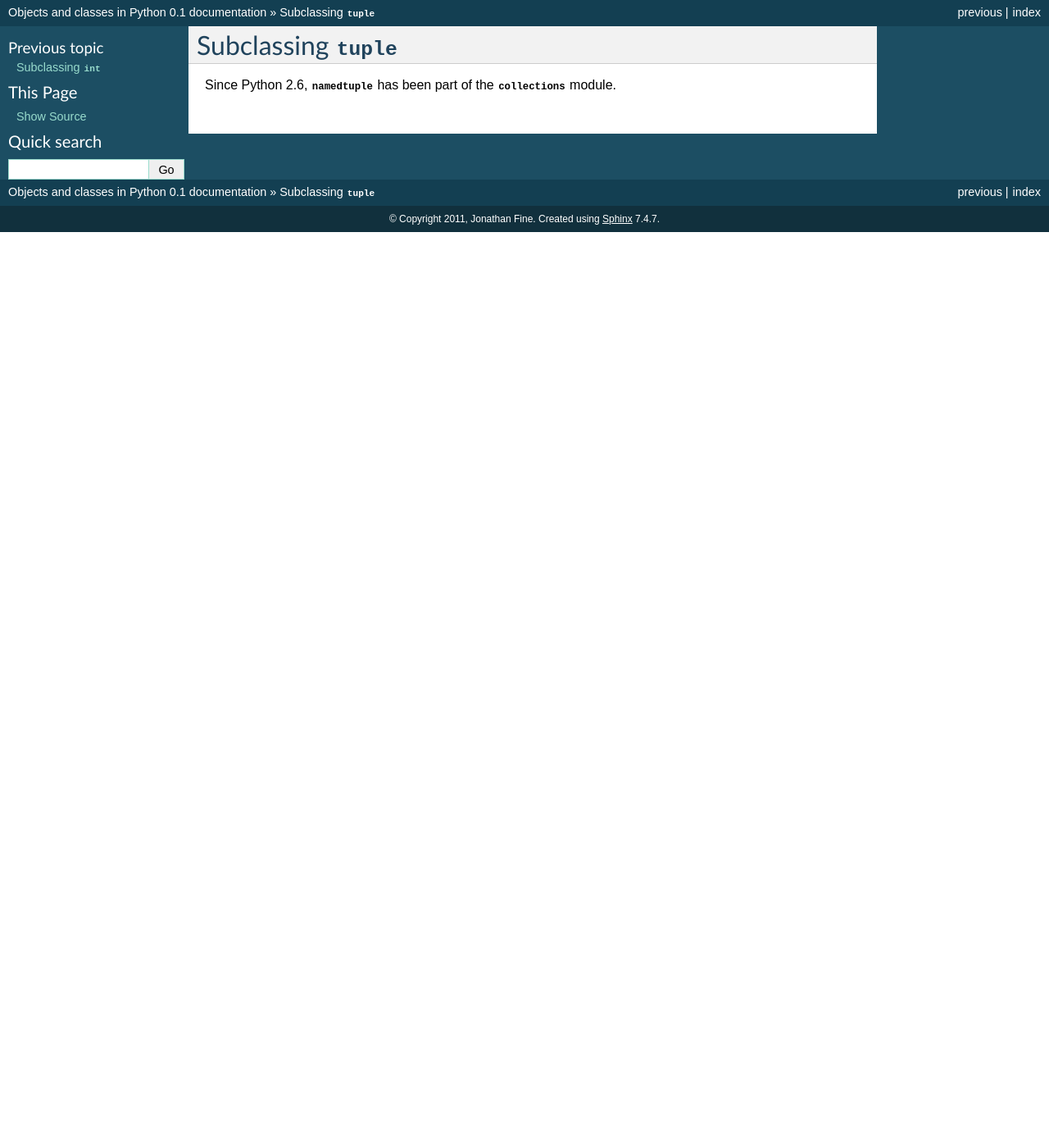
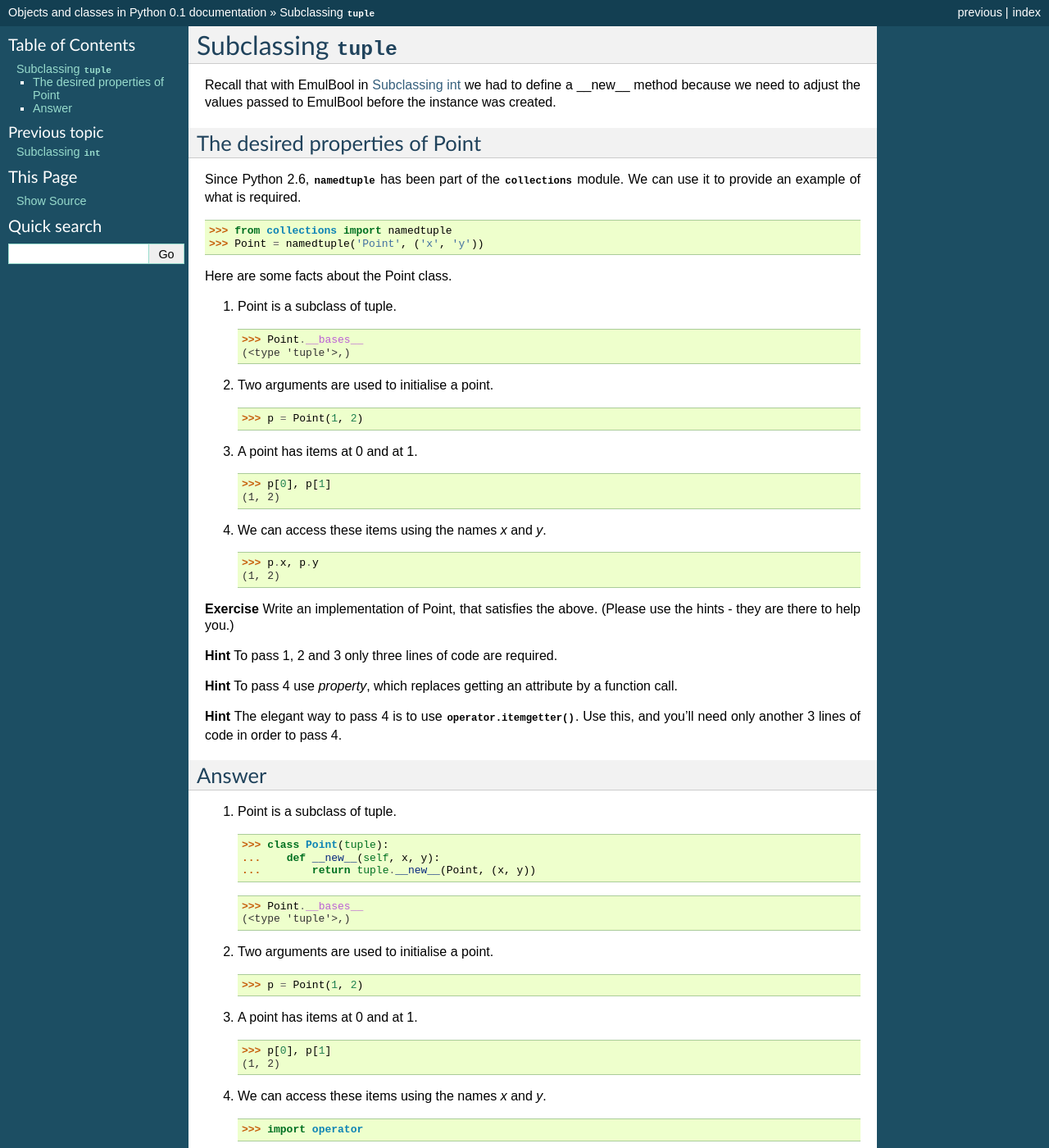
Before and after one commit to nazrulworld/jfine-python-classes-tutorial, a Sphinx documentation site: the page built from source/subclass-tuple.rst, in a window 1280 px wide and 1400 px high. Shown: the whole window at 82% size. Built offline with Sphinx 7.4.7, drawn with Linux system fonts in a browser that asks for light colours; some of the changed text lies outside the part shown.

Commit message:
Finished first draft of subclass-tuple.rst.

```diff
--- a/source/subclass-tuple.rst
+++ b/source/subclass-tuple.rst
@@ -1,5 +1,84 @@
 Subclassing :class:`tuple`
 ==========================
 
+Recall that with EmulBool in :doc:`subclass-int` we had to define a
+__new__ method because we need to adjust the values passed to EmulBool
+before the instance was created.
+
+
+The desired properties of Point
+--------------------------------
+
 Since Python 2.6, :class:`namedtuple` has been part of the
-:mod:`collections` module.
+:mod:`collections` module.  We can use it to provide an example of
+what is required.
+
+>>> from collections import namedtuple
+>>> Point = namedtuple('Point', ('x', 'y'))
+
+Here are some facts about the Point class.
+
+1.  Point is a subclass of tuple.
+
+    >>> Point.__bases__
+    (<type 'tuple'>,)
+
+2.  Two arguments are used to initialise a point.
+
+    >>> p = Point(1, 2)
+
+3.  A point has items at 0 and at 1.
+
+    >>> p[0], p[1]
+    (1, 2)
+
+4.  We can access these items using the names *x* and *y*.
+
+    >>> p.x, p.y
+    (1, 2)
+
+
+**Exercise** Write an implementation of Point, that satisfies the
+above. (Please use the hints - they are there to help you.)
+
+**Hint** To pass 1, 2 and 3 only three lines of code are required.
+
+**Hint** To pass 4 use *property*, which replaces getting an attribute
+by a function call.
+
+**Hint** The elegant way to pass 4 is to use
+:func:`operator.itemgetter`.  Use this, and you'll need only
+another 3 lines of code in order to pass 4.
+
+
+Answer
+------
+
+1. Point is a subclass of tuple.
+
+   >>> class Point(tuple):
+   ...    def __new__(self, x, y):
+   ...        return tuple.__new__(Point, (x, y))
+
+   >>> Point.__bases__
+   (<type 'tuple'>,)
+
+
+2.  Two arguments are used to initialise a point.
+
+    >>> p = Point(1, 2)
+
+3.  A point has items at 0 and at 1.
+
+    >>> p[0], p[1]
+    (1, 2)
+
+4.  We can access these items using the names *x* and *y*.
+
+    >>> import operator
+
+    >>> Point.x = property(operator.itemgetter(0))
+    >>> Point.y = property(operator.itemgetter(1))
+
+    >>> p.x, p.y
+    (1, 2)
```
